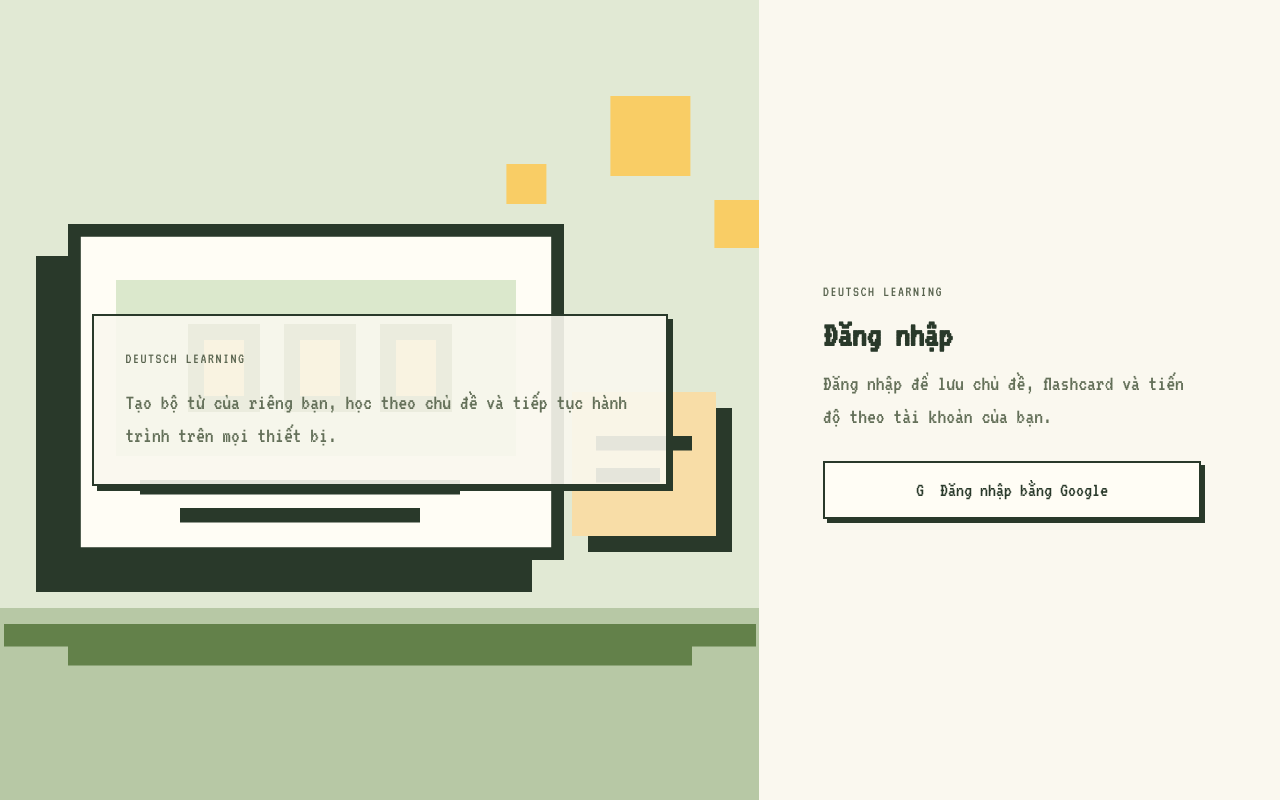
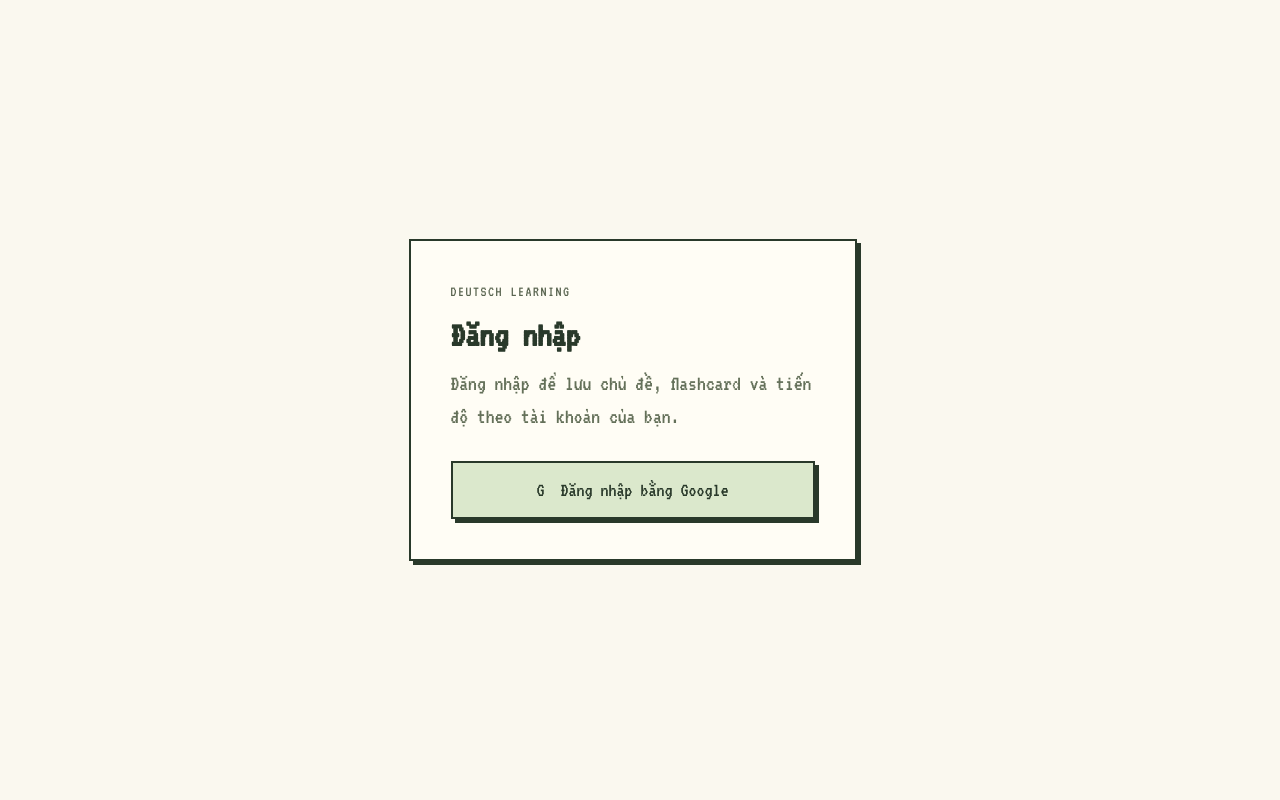
Before and after one commit to phihocnguyen/deutsch-learning, a Next.js app: page /login in a window 1280 px wide. Built offline with nearby package versions, Linux system fonts and the light colour scheme; no server answers.

Commit message:
design: center the login form without a side panel

```diff
--- a/app/login/page.tsx
+++ b/app/login/page.tsx
@@ -1,5 +1,4 @@
 import { signIn } from "@/auth";
-import Image from "next/image";
 import { redirect } from "next/navigation";
 import { auth } from "@/auth";
 import { connection } from "next/server";
@@ -9,18 +8,14 @@ export const instant = false;
 export default async function LoginPage() {
   await connection();
   if (await auth()) redirect("/flashcards");
-  return <main className="login-page grid min-h-dvh w-full grid-cols-1 lg:grid-cols-[6fr_4fr]">
-    <section className="relative flex min-h-[38vh] items-center justify-center overflow-hidden bg-[#e1e9d4] p-6 sm:p-10 lg:min-h-dvh">
-      <Image src="/login-illustration.svg" alt="Minh họa flashcard tiếng Đức với các hình khối đơn giản" fill priority className="object-cover" sizes="(min-width: 1024px) 60vw, 100vw" />
-      <div className="relative z-10 max-w-xl border-2 border-[#29392a] bg-[#faf8ef]/90 p-5 shadow-[5px_5px_0_#29392a] sm:p-8"><p className="eyebrow">DEUTSCH LEARNING</p><p className="mt-4 text-[#647059]">Tạo bộ từ của riêng bạn, học theo chủ đề và tiếp tục hành trình trên mọi thiết bị.</p></div>
-    </section>
-    <section className="flex min-h-[62vh] flex-col justify-center px-5 py-10 sm:px-10 lg:min-h-dvh lg:px-12 xl:px-16">
-    <p className="eyebrow">DEUTSCH LEARNING</p>
-    <h1 className="mt-3 text-4xl font-bold">Đăng nhập</h1>
-    <p className="mt-3 text-[#647059]">Đăng nhập để lưu chủ đề, flashcard và tiến độ theo tài khoản của bạn.</p>
-    <form action={async () => { "use server"; await signIn("google", { redirectTo: "/flashcards" }); }}>
-      <button className="pixel-button mt-7 w-full bg-[#fffdf5]" type="submit"><span aria-hidden="true">G</span> Đăng nhập bằng Google</button>
-    </form>
+  return <main className="login-page flex min-h-dvh w-full items-center justify-center px-5 py-10">
+    <section className="pixel-panel w-full max-w-md bg-[#fffdf5] p-7 sm:p-10">
+      <p className="eyebrow">DEUTSCH LEARNING</p>
+      <h1 className="mt-3 text-4xl font-bold">Đăng nhập</h1>
+      <p className="mt-3 text-[#647059]">Đăng nhập để lưu chủ đề, flashcard và tiến độ theo tài khoản của bạn.</p>
+      <form action={async () => { "use server"; await signIn("google", { redirectTo: "/flashcards" }); }}>
+        <button className="pixel-button mt-7 w-full bg-[#dbe8cc]" type="submit"><span aria-hidden="true">G</span> Đăng nhập bằng Google</button>
+      </form>
     </section>
   </main>;
 }
```
Also changed, not shown: public/login-illustration.svg (deleted).
